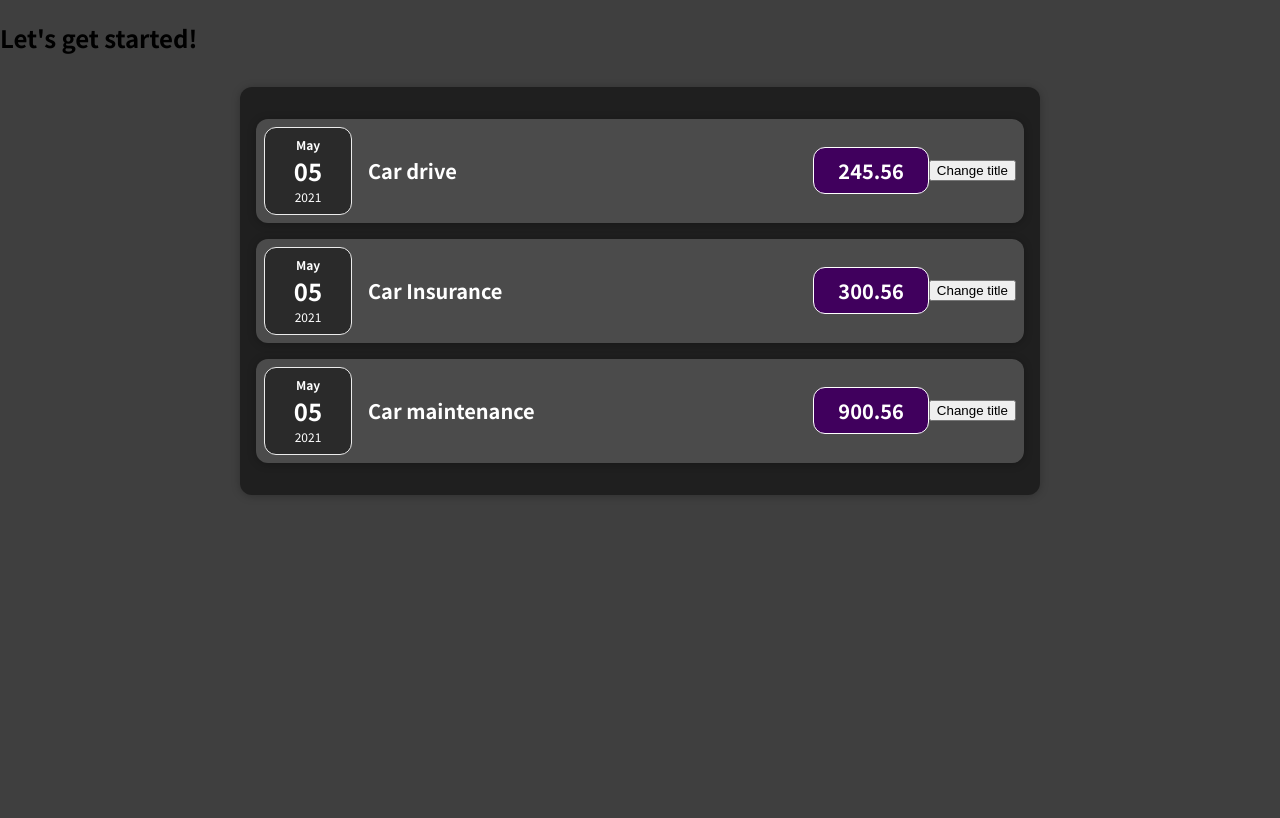
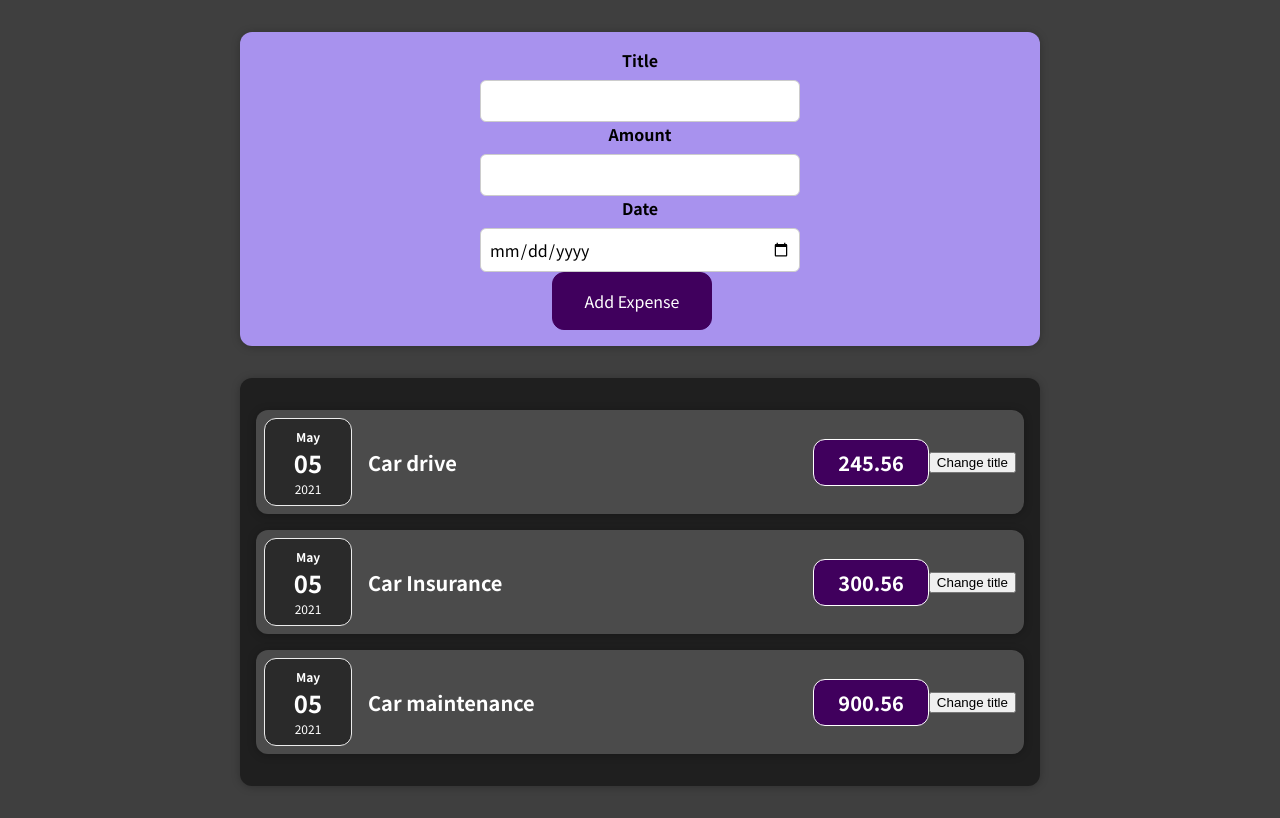
Before and after one commit to manueladinizc/react-expenses, a React (Create React App) app: page / in a window 1280 px wide. Built offline with nearby package versions, Linux system fonts and the light colour scheme.

Commit message:
multiple states

```diff
--- a/src/App.js
+++ b/src/App.js
@@ -1,4 +1,6 @@
 import React from 'react';
+
+import NewExpense from './components/NewExpenses/NewExpense';
 import Expenses from './components/Expenses/Expenses';
 
 // function App() {
@@ -20,7 +22,7 @@
 //Código em JSX:
   return (
     <div>
-      <h2>Let's get started!</h2>
+      <NewExpense />
       <Expenses items = {expenses} />
     </div>
   );
--- /dev/null
+++ b/src/components/NewExpenses/ExpenseForm.css
@@ -0,0 +1,26 @@
+.new-expense__controls {
+  display: flex;
+  flex-wrap: wrap;
+  gap: 1rem;
+  margin-bottom: 1rem;
+  text-align: left;
+}
+
+.new-expense__control label {
+  font-weight: bold;
+  margin-bottom: 0.5rem;
+  display: block;
+}
+
+.new-expense__control input {
+  font: inherit;
+  padding: 0.5rem;
+  border-radius: 6px;
+  border: 1px solid #ccc;
+  width: 20rem;
+  max-width: 100%;
+}
+
+.new-expense__actions {
+  text-align: right;
+}
--- /dev/null
+++ b/src/components/NewExpenses/ExpenseForm.js
@@ -0,0 +1,69 @@
+import React, { useState } from 'react';
+import './ExpenseForm.css';
+
+const ExpenseForm = () => {
+  //Declarando 1 a 1:
+  const [enteredTitle, setEnteredTitle ] = useState('')
+  const [enteredAmount, setEnteredAmount ] = useState('')
+  const [enteredDate, setEnteredDate ] = useState('')
+
+  //Junto com a opção 2 e 3
+  // const [userInput, setUserInput] = useState({
+  //   enteredTitle: '',
+  //   enteredAmount: '',
+  //   enteredDate: ''
+  // });
+
+  const titleChangeHandler = (event) => {
+    //opção 1
+    setEnteredTitle(event.target.value);
+
+    }
+    //opção 2
+    // setUserInput({
+    //   ...userInput,
+    //   enteredTitle: event.target.value,
+    // });
+
+    //opção 3
+    //Se o seu state update depende do previous state, melhor usar essa forma:
+    // setUserInput((prevState) => {
+    //   return {...prevState, enteredTitle: event.target.value };
+    // });
+
+    //ACIMA três formas de fazer
+
+
+  const amountChangeHandler = (event) => {
+    setEnteredAmount(event.target.value);
+
+
+  }
+
+  const dateChangeHandler = (event) => {
+    setEnteredDate(event.target.value);
+
+  }
+
+  return (
+  <form>
+    <div className='new-expense__control'>
+      <label>Title</label>
+      <input type='text' onChange={titleChangeHandler} />
+
+    </div>
+    <div className='new-expense__control'>
+      <label>Amount</label>
+      <input type='number' min='0.01' step='0,01' onChange = {amountChangeHandler}/>
+    </div>
+    <div className='new-expense__control'>
+      <label>Date</label>
+      <input type='date' min='201901-01' max='2022-12-31' onChange = {dateChangeHandler}/>
+    </div>
+    <div className='new-expense__actions'></div>
+    <button type='submit'>Add Expense</button>
+  </form>
+
+  )
+}
+export default ExpenseForm;
--- /dev/null
+++ b/src/components/NewExpenses/NewExpense.css
@@ -0,0 +1,38 @@
+.new-expense {
+  background-color: #a892ee;
+  padding: 1rem;
+  margin: 2rem auto;
+  width: 50rem;
+  max-width: 95%;
+  border-radius: 12px;
+  text-align: center;
+  box-shadow: 0 1px 8px rgba(0, 0, 0, 0.25);
+}
+
+.new-expense button {
+  font: inherit;
+  cursor: pointer;
+  padding: 1rem 2rem;
+  border: 1px solid #40005d;
+  background-color: #40005d;
+  color: white;
+  border-radius: 12px;
+  margin-right: 1rem;
+}
+
+.new-expense button:hover,
+.new-expense button:active {
+  background-color: #510674;
+  border-color: #510674;
+}
+
+.new-expense button.alternative {
+  color: #220131;
+  border-color: transparent;
+  background-color: transparent;
+}
+
+.new-expense button.alternative:hover,
+.new-expense button.alternative:active {
+  background-color: #ddb3f8;
+}
--- /dev/null
+++ b/src/components/NewExpenses/NewExpense.js
@@ -0,0 +1,15 @@
+import React from 'react';
+
+import './NewExpense.css';
+import ExpenseForm from './ExpenseForm';
+
+const NewExpense = () => {
+
+  return (
+    <div className="new-expense">
+      <ExpenseForm/>
+    </div>
+  )
+};
+
+export default NewExpense;
```
